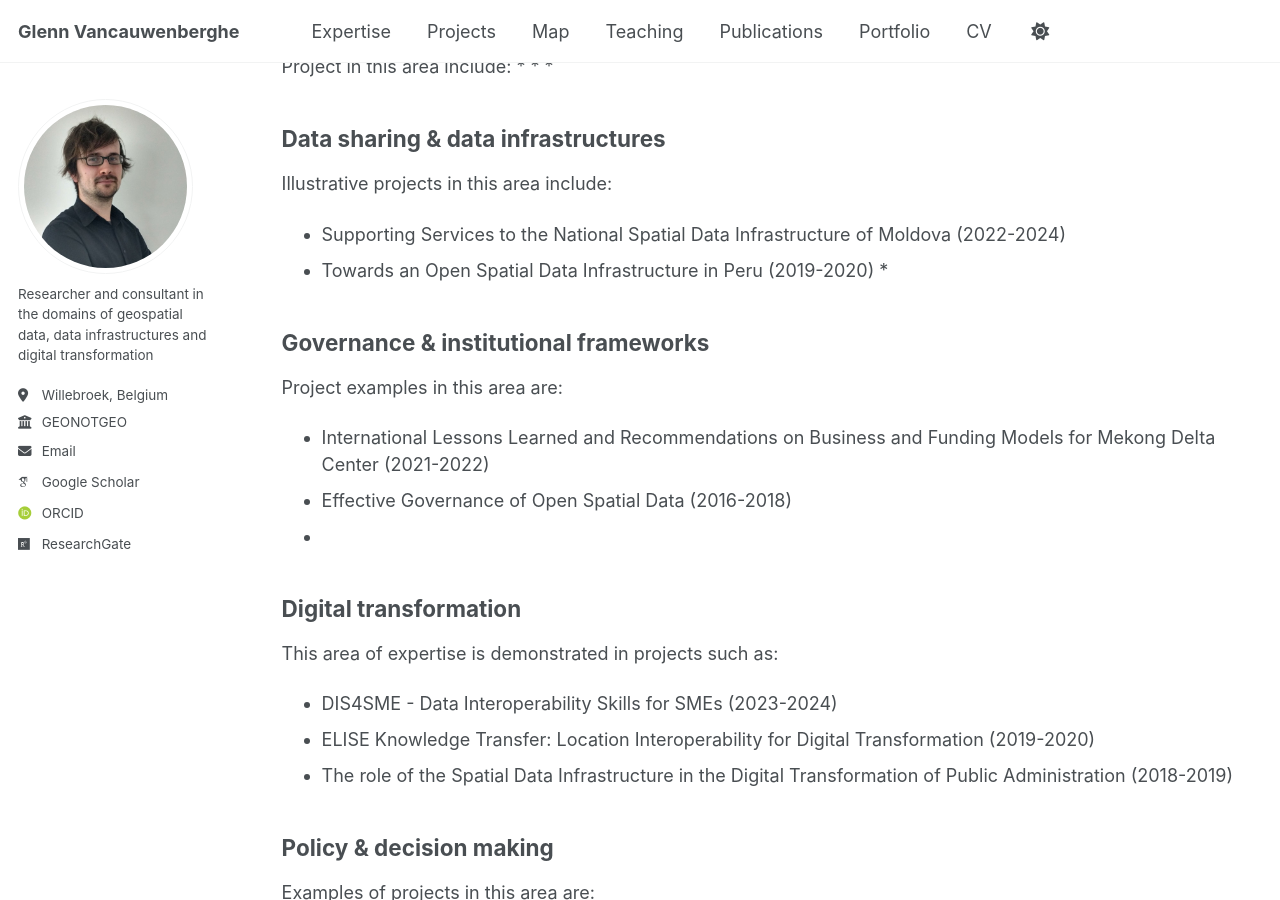
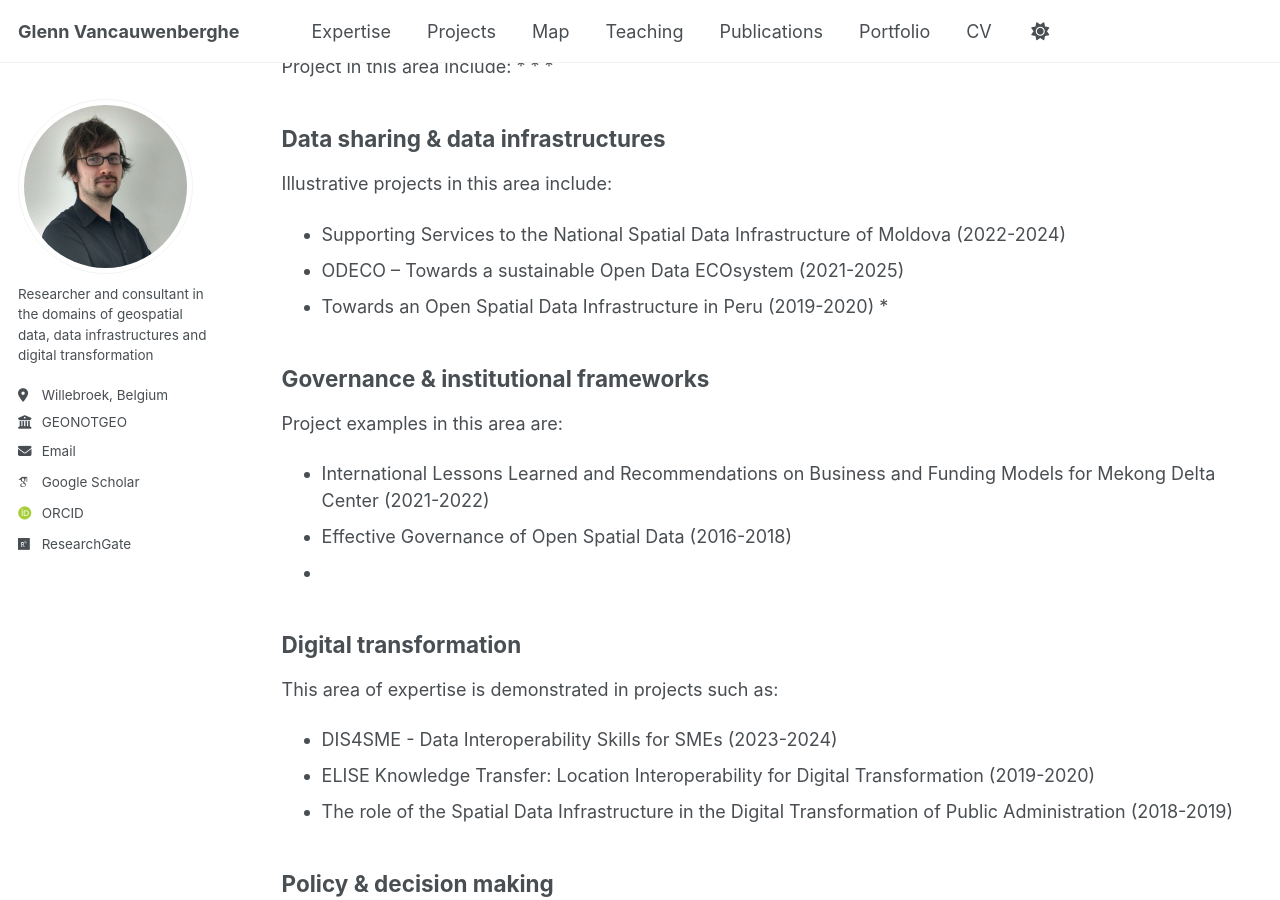
Before and after one commit to GVancauwenberghe/gvancauwenberghe.github.io, a Jekyll site: the page built from _pages/expert.md, in a window 1280 px wide and 900 px high, scrolled down 896 px. Built offline with Jekyll 4.4.1, drawn with Linux system fonts in a browser that asks for light colours; some web fonts are replaced.

Commit message:
Update expert.md

```diff
--- a/_pages/expert.md
+++ b/_pages/expert.md
@@ -22,6 +22,7 @@ Project in this area include:
 
 Illustrative projects in this area include:
 * Supporting Services to the National Spatial Data Infrastructure of Moldova (2022-2024)
+* ODECO – Towards a sustainable Open Data ECOsystem (2021-2025)
 * Towards an Open Spatial Data Infrastructure in Peru (2019-2020)
 *
 
```
